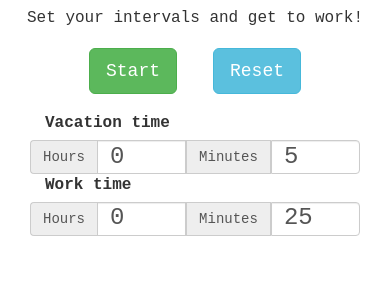
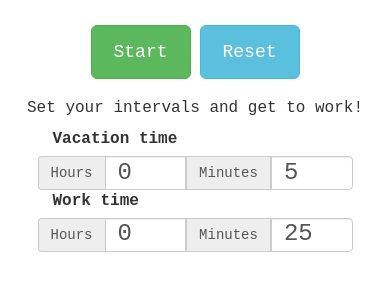
Before and after one commit to gaelenb/pomodomopolus, a plain HTML site: page index.html in a window 390 px wide. Shown: the part 56-346 px from the top of the page. Drawn offline with Linux system fonts and the light colour scheme.

Commit message:
Make mobile friendly for watches

```diff
--- a/css/style.css
+++ b/css/style.css
@@ -1,33 +1,28 @@
-.pause-button {
-	display: none;
+
+@media (max-width: 150px) {
+.timer {
+	font-size: 27px;
 }
-.btn {margin: 1em;}
-.start-button {
-	display: inline-block;
+}
+.text {
+	text-align: center;
+}
+
+.cover {
+	position: absolute;
+	opacity: 0;
+	width: 100%;
+	height: 100%;
+
+	transition: opacity 2s, background-color 2s;
 
 }
-#timer {
-	margin: 0 auto;
-}
-.input {
-	min-width: 46px;
-	font-size: 24px;
-}
-.button-container {
-	display: -webkit-flex;
-	display: -ms-flexbox;
-	display: flex;
-	-webkit-justify-content: center;
-	    -ms-flex-pack: center;
-	        justify-content: center;
-}
-.clearfix {
-	clear: both;
-}
+
 
 @media (max-width: 325px) {
 	.input-group {
 		display: block;
+
 	}
 	.input-group-addon:first-child, .input-group-addon:not(:first-child):not(:last-child) {
 		border: 1px solid #ccc;
@@ -52,28 +47,76 @@
 		padding-left: 0;
 
 	}
-
-}
-.text {
-	text-align: center;
-}
-
-.cover {
-	position: absolute;
-	opacity: 0;
-	width: 100%;
-	height: 100%;
-
-	transition: opacity 2s, background-color 2s;
+	.btn-info {
+		margin-left: 0;
+	}
 
 }
 
-.hidden {
+
+.btn {
+	margin: 1em 0;
+	min-height: 54px;
+	min-width: 90%;
+
+}
+
+
+
+.text {
+	padding-right: 0px;
+	padding-left: 0px;
+	margin-bottom: .5em;
+}
+.app {
+	max-width: 375px;
+}
+
+
+.pause-button {
 	display: none;
-	opacity: 0;
-	transition: 1s;
 }
+
+.start-button {
+	display: inline-block;
+
+}
+#timer {
+	margin: 0 auto;
+}
+.input {
+	min-width: 46px;
+	font-size: 24px;
+}
+.button-container {
+	display: -webkit-flex;
+	display: -ms-flexbox;
+	display: flex;
+	-webkit-justify-content: center;
+	    -ms-flex-pack: center;
+	        justify-content: center;
+}
+.clearfix {
+	clear: both;
+}
+.input-group {
+	padding-right: 0;
+	padding-left: 0;
+}
+
+
 body {
 	font-family: monospace;
 	font-size: 16px;
+	position: relative;
 }
+@media (min-width: 326px) {
+.btn-info {
+	margin-left: .5em;
+}
+
+.btn {
+	min-width: 100px;
+}
+
+}
--- a/index.html
+++ b/index.html
@@ -36,12 +36,12 @@
 </div>
 <section class="app container-fluid">
 	<div class="row"><h2 class="timer text-center work-time"></h2>
-    <div class="text container-fluid">Set your intervals and get to work!</div>
+
     <!-- <div class="hidden break-time text container-fluid">Relaxing?</div>
     <div class="hidden work-time text container-fluid">Working :)</div>
     <div class="hidden work-time text container-fluid">Paused</div> -->
 
-<form id="timer" class="container ">
+<form id="timer" class="container-fluid ">
 	<div class="container col-xs-12">
 <div class="button-container">
     <button class="start-button btn btn-lg btn-success col-sm-3" type="button">Start</button>
@@ -50,16 +50,17 @@
     <span class="clearfix"></span>
     </div>
     </div>
+    <div class="text container-fluid">Set your intervals and get to work!</div>
 	<div class="col-xs-12">
          <label class="col-xs-12 control-label" for="break-time">Vacation time</label>
-      <div class="input-group">
+      <div class="input-group container-fluid">
 
         <span class="input-group-addon">Hours</span>
-        <input size=20 maxlength=2 onkeypress="return isNumberKey(event)" id="break-time-hours" class="break-time col-xs-3 input form-control" value="" type="textbox" />
+        <input size=20 maxlength=2 onkeypress="return isNumberKey(event)" id="break-time-hours" class="break-time  input form-control" value="" type="textbox" />
 
          <span class="input-group-addon">Minutes</span>
 
-            <input size=20 maxlength=2 onkeypress="return isNumberKey(event)" id="break-time-minutes" class="break-time col-xs-3 input form-control" value="" type="textbox" />
+            <input size=20 maxlength=2 onkeypress="return isNumberKey(event)" id="break-time-minutes" class="break-time input form-control" value="" type="textbox" />
      </div>
     </div>
 
@@ -67,16 +68,16 @@
 	<div class="col-xs-12">
         <label class="col-xs-12 control-label" for="work-time">Work time</label>
 
-        <div class="input-group">
+        <div class="input-group container-fluid">
 
             <span class="input-group-addon">Hours</span>
 
-            <input size=20 maxlength=2 id="work-time-hours" onkeypress="return isNumberKey(event)" class="work-time col-xs-6 input form-control" value="" type="textbox" />
+            <input size=20 maxlength=2 id="work-time-hours" onkeypress="return isNumberKey(event)" class="work-time input form-control" value="" type="textbox" />
 
 
             <span class="input-group-addon">Minutes</span>
 
-            <input size=20 maxlength=2 onkeypress="return isNumberKey(event)" id="work-time-minutes" class="work-time col-xs-6 input form-control" value="" type="textbox" />
+            <input size=20 maxlength=2 onkeypress="return isNumberKey(event)" id="work-time-minutes" class="work-time input form-control" value="" type="textbox" />
 
         </div>
     </div>
```
